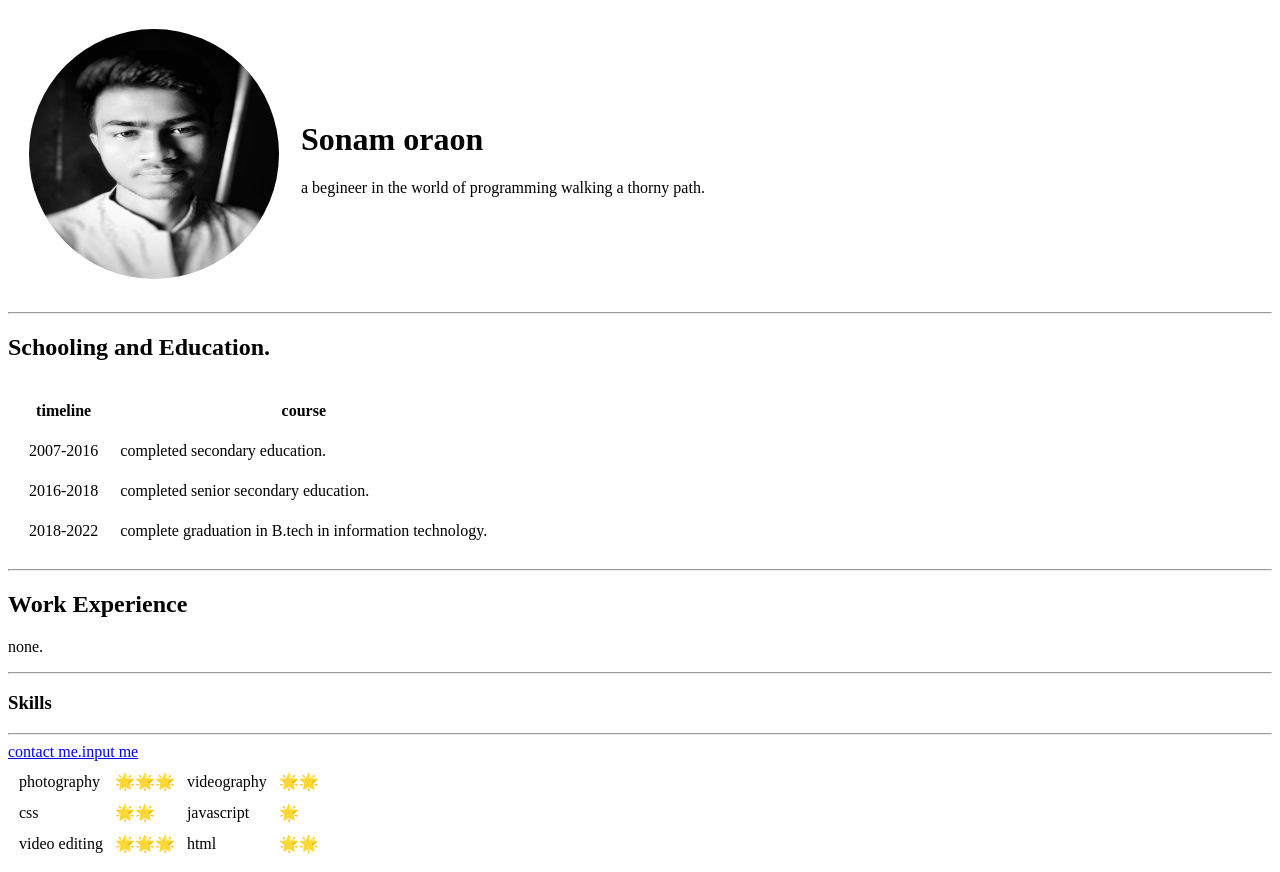
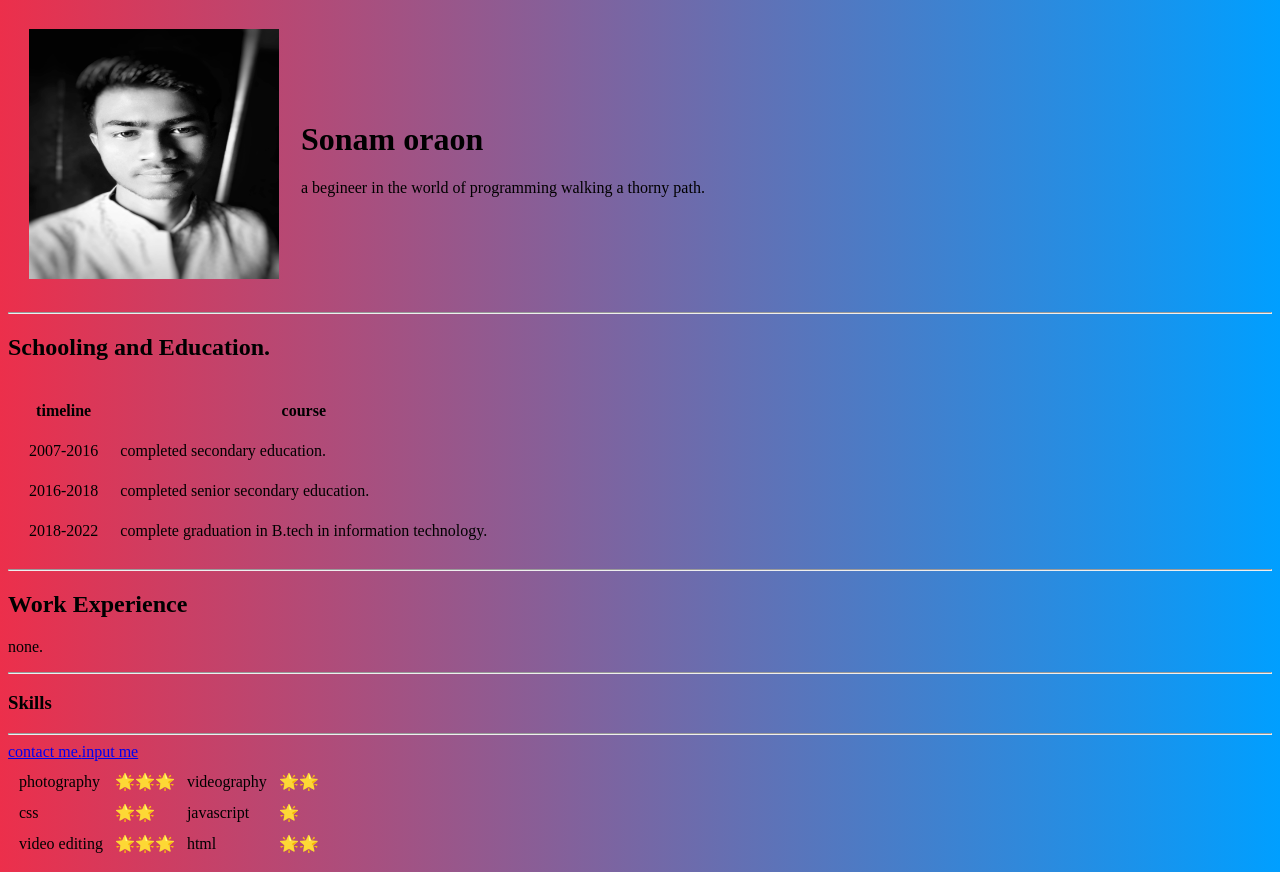
Before and after one commit to sanamsayuri/cv, a plain HTML site: page index.html in a window 1280 px wide. Drawn offline with Linux system fonts and the light colour scheme.

Commit message:
Update mystyle.css

```diff
--- a/mystyle.css
+++ b/mystyle.css
@@ -1,3 +1,7 @@
-.hero{
-border-radius: 100%;
+body{
+
+  background: #009FFF;  /* fallback for old browsers */
+background: -webkit-linear-gradient(to right, #ec2F4B, #009FFF);  /* Chrome 10-25, Safari 5.1-6 */
+background: linear-gradient(to right, #ec2F4B, #009FFF); /* W3C, IE 10+/ Edge, Firefox 16+, Chrome 26+, Opera 12+, Safari 7+ */
+
 }
```
